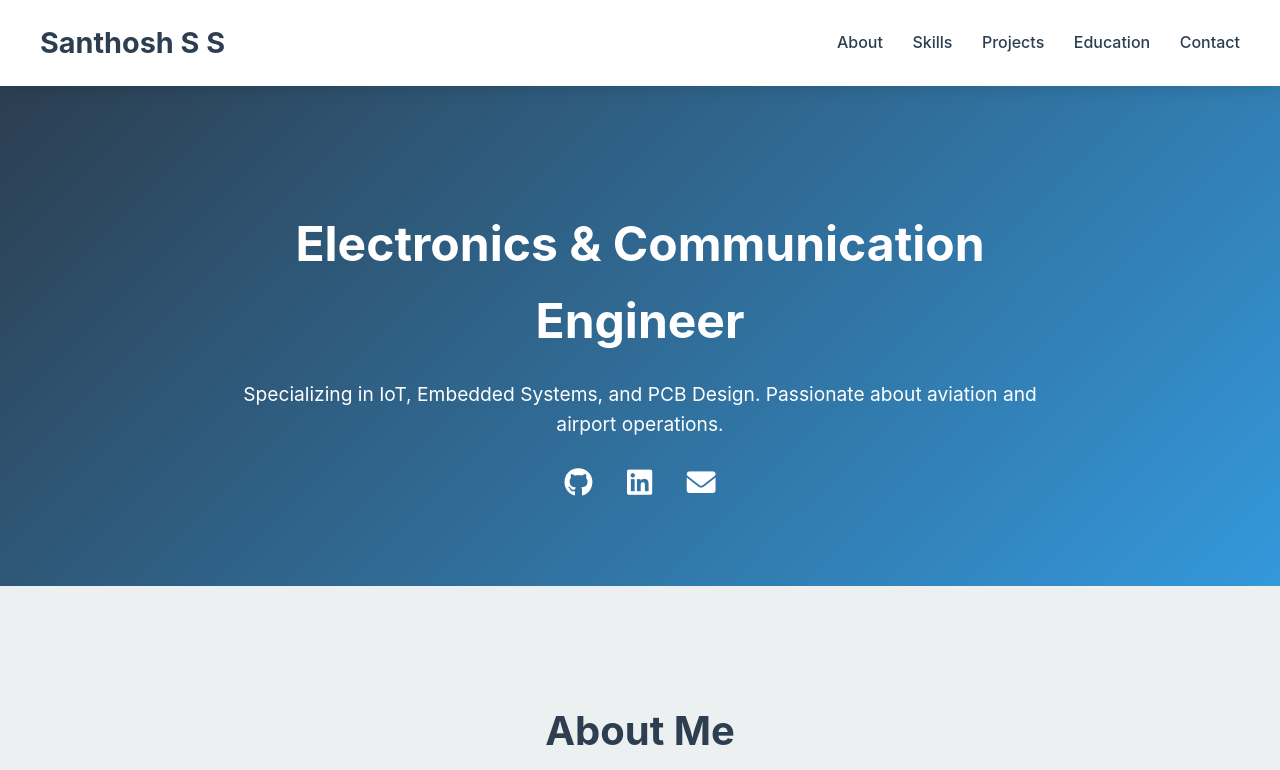
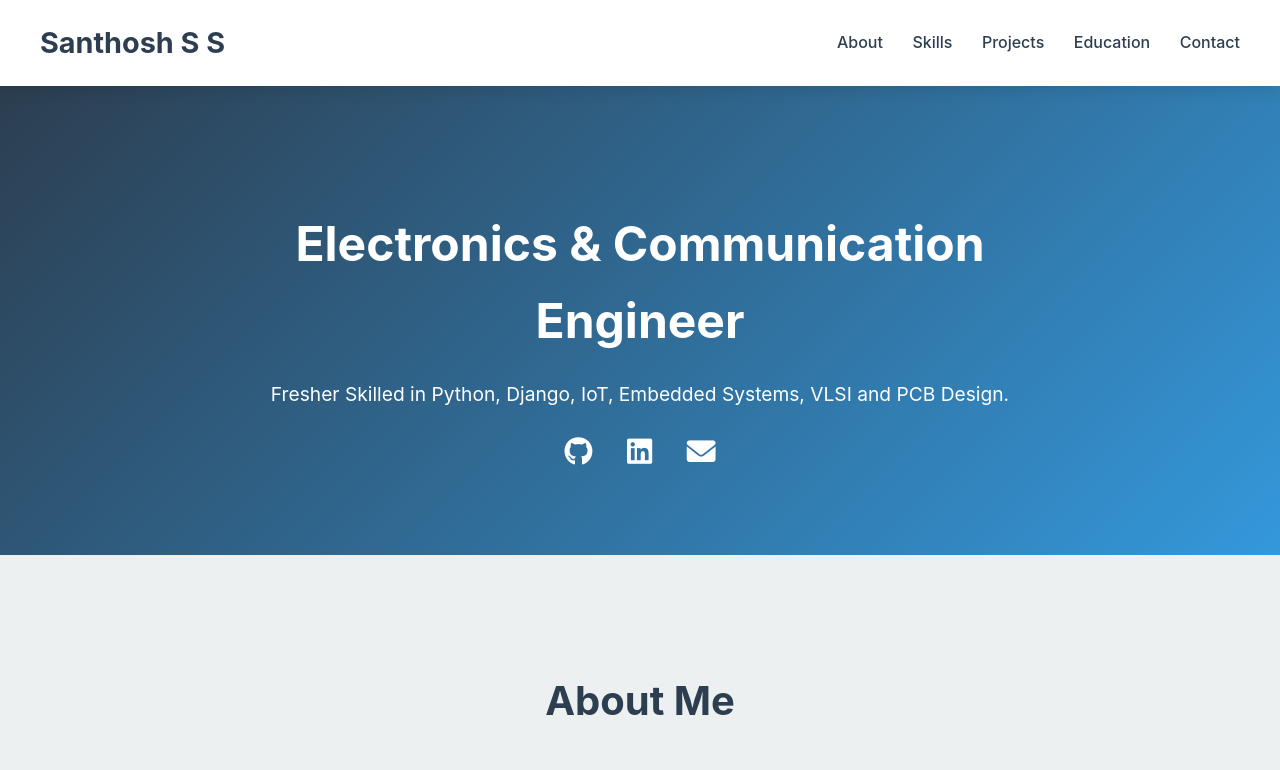
Before and after one commit to santhus3j/Santhosh_S_S_Portfolio, a plain HTML site: page index.html in a window 1280 px wide. Shown: the top 770 px of the page. Drawn offline with Linux system fonts and the light colour scheme.

Commit message:
Update index.html

```diff
--- a/index.html
+++ b/index.html
@@ -297,7 +297,7 @@
         <section class="hero">
             <div class="hero-content">
                 <h2>Electronics & Communication Engineer</h2>
-                <p>Specializing in IoT, Embedded Systems, and PCB Design. Passionate about aviation and airport operations.</p>
+                <p>Fresher Skilled in Python, Django, IoT, Embedded Systems, VLSI and PCB Design.</p>
                 <div class="social-links">
                     <a href="https://github.com/santhus3j" target="_blank" aria-label="GitHub"><i class="fab fa-github"></i></a>
                     <a href="https://www.linkedin.com/in/santhosh-s-s-6847b01b7" target="_blank" aria-label="LinkedIn"><i class="fab fa-linkedin"></i></a>
@@ -441,4 +441,5 @@
     </footer>
 
 </body>
+
 </html>
```
